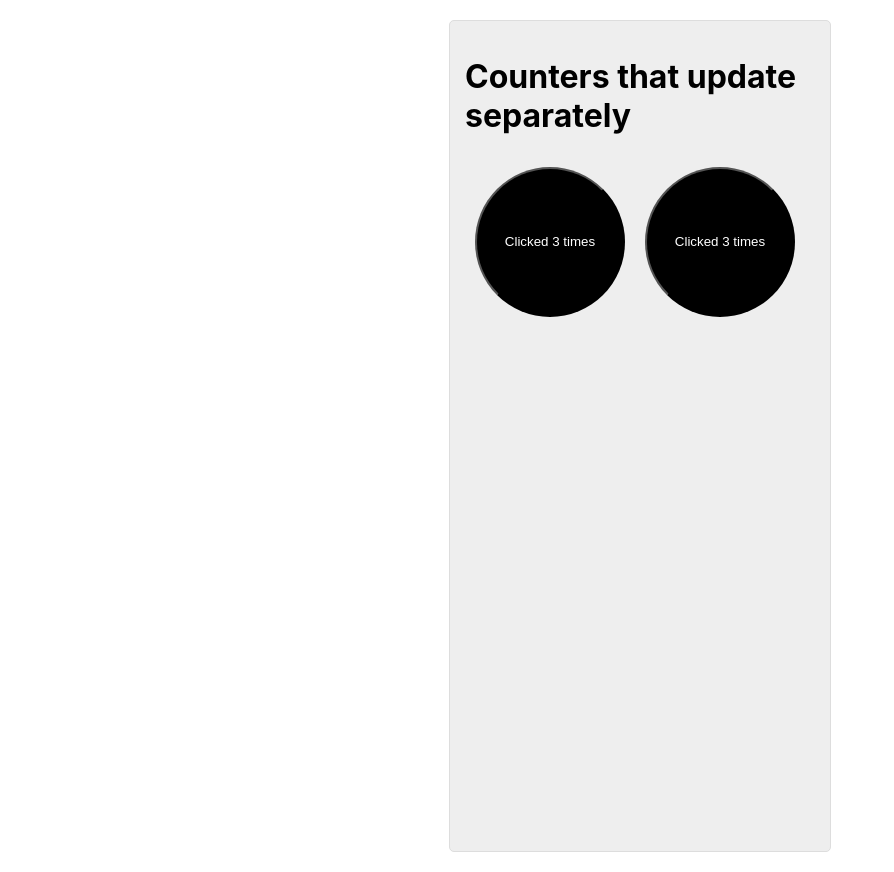
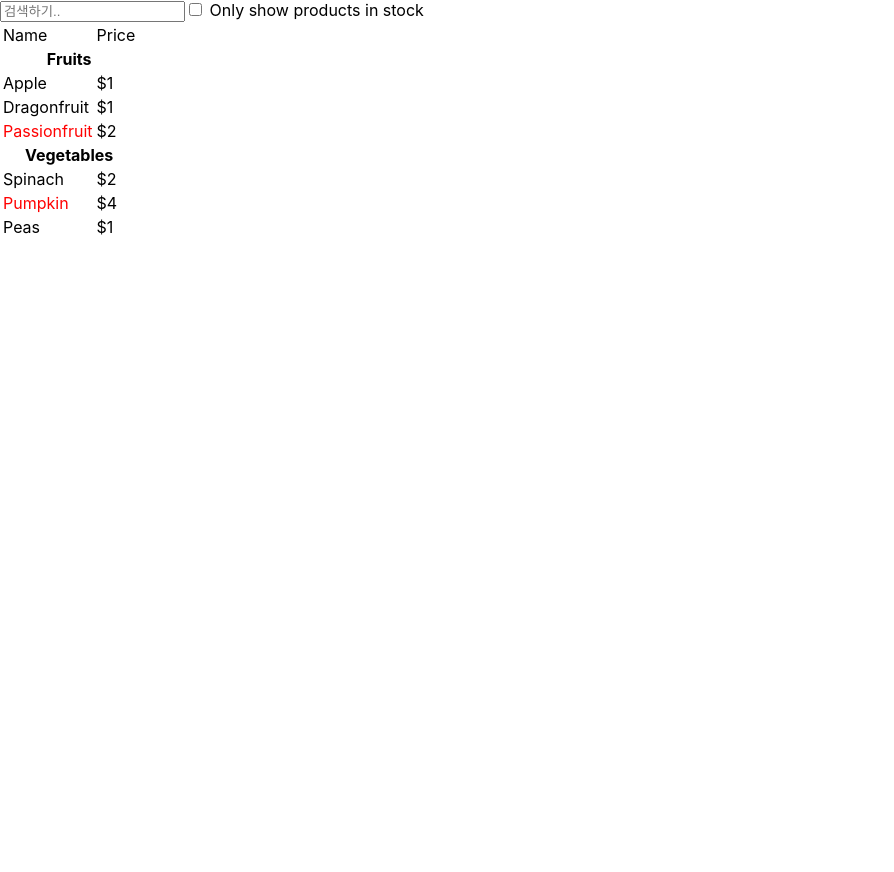
Before and after one commit to zeroyouth/React_study, a React (Create React App) app: page / in a window 1280 px wide. Shown: the whole page, without its empty margins (0-894 px from the left). After the commit the page ends 800 px from the top, so only its background shows below. Built offline with nearby package versions, Linux system fonts and the light colour scheme.

Commit message:
22-05-24 리액트 학습

```diff
--- a/src/App.js
+++ b/src/App.js
@@ -1,41 +1,94 @@
 import './App.css';
-import { useState } from 'react';
 
-function MyButton() {
-  const [count, setCount] = useState(3);
-
-  function handleClick() {
-    setCount(count + 1);
-  }
-
+function ProductCategoryRow({ category }) {
   return (
-    <button style={{
-      width: "150px",
-      height: "150px",
-      backgroundColor: "black",
-      color: "white",
-      margin: "10px",
-      borderRadius: "50%"
-    }} onClick={handleClick}>
-      Clicked {count} times
-    </button>
+    <tr>
+      <th colSpan="2">
+        {category}
+      </th>
+    </tr>
   );
 }
 
-export default function MyApp() {
+function ProductRow({ product }) {
+  const name = product.stocked ? product.name :
+    <span style={{ color: 'red' }}>
+      {product.name}
+    </span>;
+
   return (
-    <div style={{
-      maxWidth: "350px",
-      minHeight: "100vh",
-      backgroundColor: "#eee",
-      padding: "15px",
-      margin: "20px auto",
-      borderRadius: "5px",
-      border: "1px solid #ddd"
-    }}>
-      <h1>Counters that update separately</h1>
-      <MyButton />
-      <MyButton />
+    <tr>
+      <td>{name}</td>
+      <td>{product.price}</td>
+    </tr>
+  );
+}
+
+function ProductTable({ products }) {
+  const rows = [];
+  let lastCategory = null;
+
+  products.forEach((product) => {
+    if (product.category !== lastCategory) {
+      rows.push(
+        <ProductCategoryRow
+          category={product.category}
+          key={product.category} />
+      );
+    }
+    rows.push(
+      <ProductRow
+        product={product}
+        key={product.name} />
+    );
+    lastCategory = product.category;
+  });
+
+  return (
+    <table>
+      <thead>
+        <tr>
+          <td>Name</td>
+          <td>Price</td>
+        </tr>
+      </thead>
+      <tbody>
+        {rows}
+      </tbody>
+    </table>
+  );
+}
+
+function SearchBar() {
+  return (
+    <form>
+      <input type="text" placeholder='검색하기..' />
+      <label>
+        <input type="checkbox" />
+        {' '}
+        Only show products in stock
+      </label>
+    </form>
+  );
+}
+
+function FilterableProductTable({ products }) {
+  return (
+    <div>
+      <SearchBar />
+      <ProductTable products={products} />
     </div>
   );
 }
+
+const PRODUCTS = [
+  { category: "Fruits", price: "$1", stocked: true, name: "Apple" }, { category: "Fruits", price: "$1", stocked: true, name: "Dragonfruit" },
+  { category: "Fruits", price: "$2", stocked: false, name: "Passionfruit" },
+  { category: "Vegetables", price: "$2", stocked: true, name: "Spinach" },
+  { category: "Vegetables", price: "$4", stocked: false, name: "Pumpkin" },
+  { category: "Vegetables", price: "$1", stocked: true, name: "Peas" }
+];
+
+export default function App() {
+  return <FilterableProductTable products={PRODUCTS} />;
+}
```
